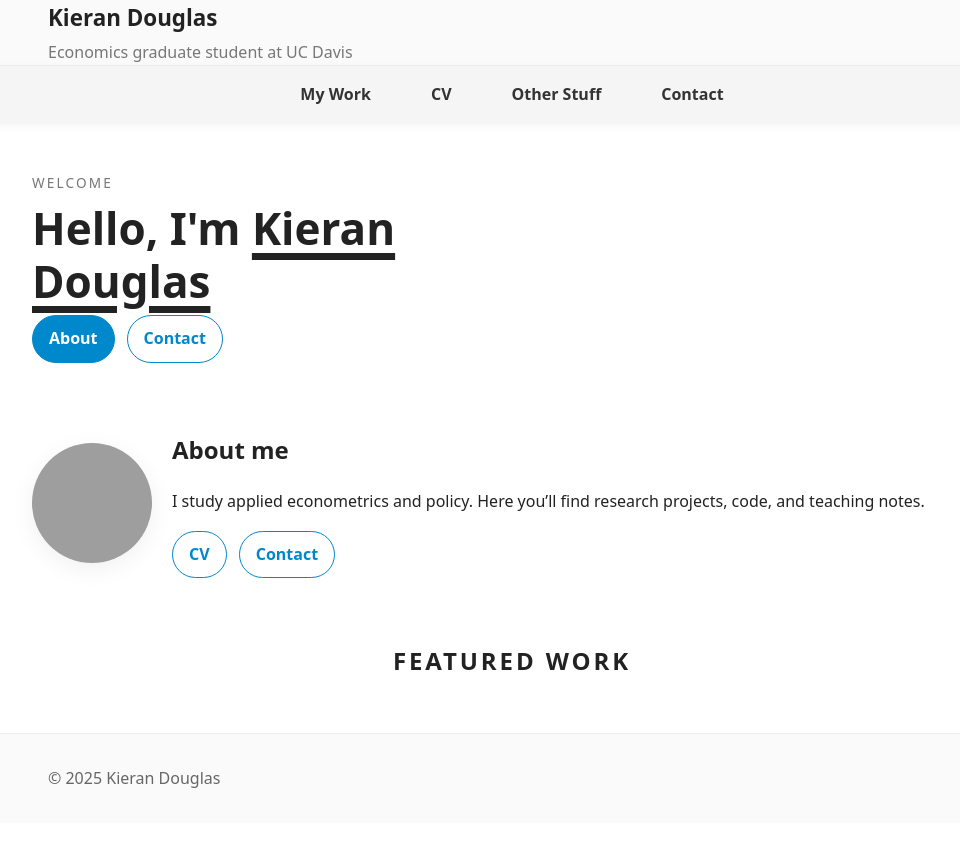
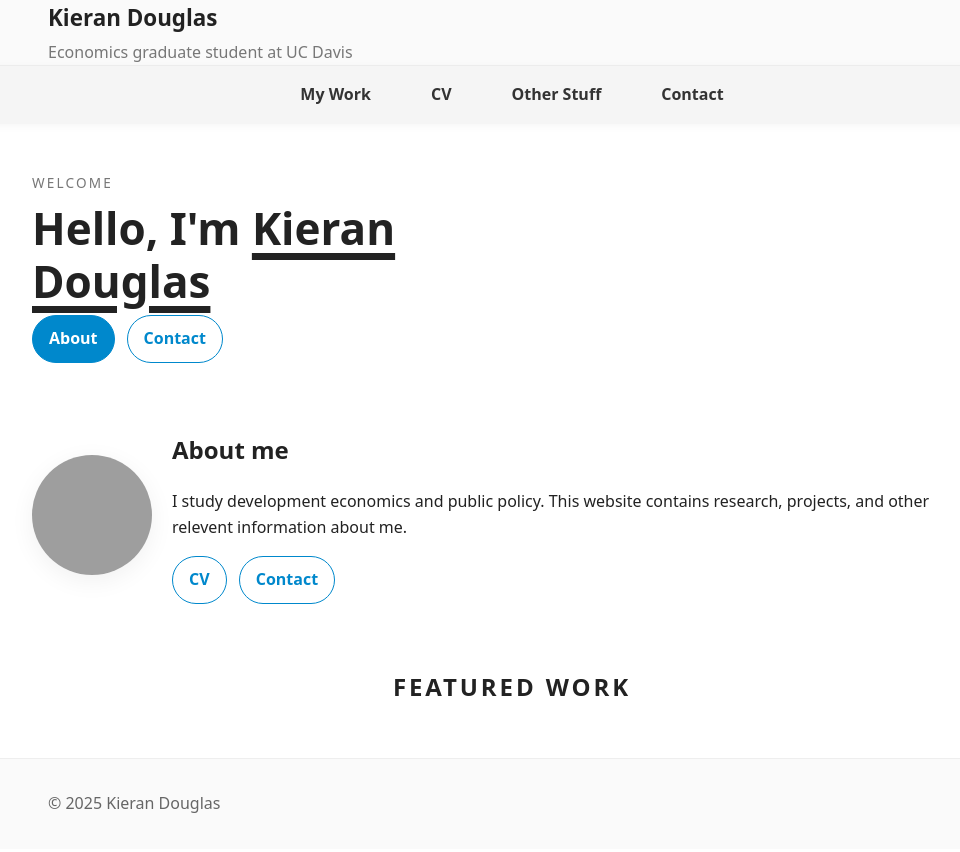
Before and after one commit to KieranCDouglas/kierancdouglas.github.io, a Jekyll site: the page built from index.md, in a window 1280 px wide. Shown: the top 852 px of the page, without its empty margins (128-1088 px from the left). Built offline with Jekyll 4.4.1, drawn with Linux system fonts in a browser that asks for light colours; grey boxes are pictures that could not be loaded.

Commit message:
Update index.md

```diff
--- a/index.md
+++ b/index.md
@@ -5,10 +5,10 @@ eyebrow:
 name: Kieran Douglas
 avatar: /Users/kieran/Downloads/IMG_5287.HEIC          # your headshot
 cta_primary_text: About
-cta_primary_url: /other-things/            # or /about/ if you make one
+cta_primary_url: /other-things/
 cta_secondary_text: Contact
 cta_secondary_url: /contact/
-about_blurb: I study applied econometrics and policy. Here you’ll find research projects, code, and teaching notes.
+about_blurb: I study development economics and public policy. This website contains research, projects, and other relevent information about me.
 ---
 
 <!-- You can also add extra custom markup here if you want -->
```
